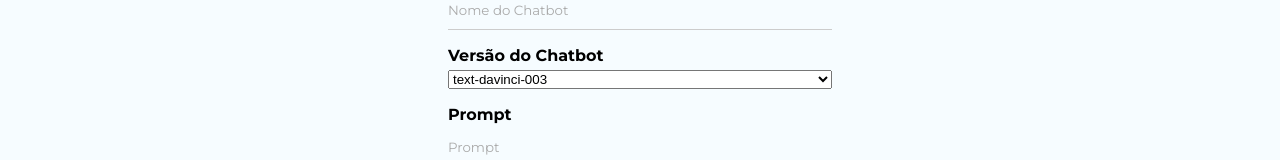
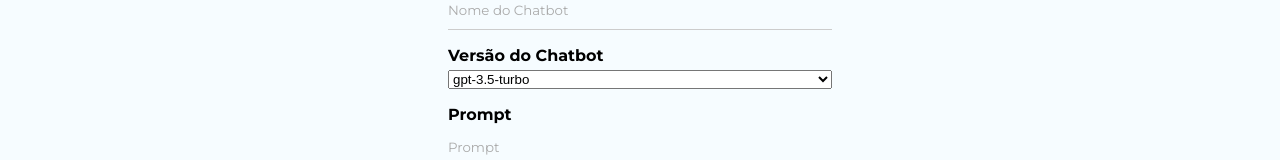
Before and after one commit to Flayban/projeto-chatbot, a React (Create React App) app: page / in a window 1280 px wide. Shown: the part 164-324 px from the top of the page. Built offline with nearby package versions, Linux system fonts and the light colour scheme; no server answers; sample sign-in values are in the browser's storage.

Commit message:
Conexão funcional com o chatbot atualizado

```diff
--- a/src/Pages/BaseInfo/BaseInfo.jsx
+++ b/src/Pages/BaseInfo/BaseInfo.jsx
@@ -11,12 +11,10 @@ const BaseInfo = () => {
   const [configData, setConfigData] = useState([]);
 
   const optionsVersion =[
-    "text-davinci-003",
-    "text-davinci-002",
-    "text-davinci-001",
-    "text-curie-001",
-    "text-babbage-001",
-    "text-ada-001"
+    "gpt-3.5-turbo",
+    "gpt-3.5-turbo-0613",
+    "gpt-3.5-turbo-16k",
+    "gpt-3.5-turbo-16k-0613"
   ]
 
   const handleFileUpload = async (event) => {
@@ -112,8 +110,6 @@ const BaseInfo = () => {
             <option value={optionsVersion[1]}>{optionsVersion[1]}</option>
             <option value={optionsVersion[2]}>{optionsVersion[2]}</option>
             <option value={optionsVersion[3]}>{optionsVersion[3]}</option>
-            <option value={optionsVersion[4]}>{optionsVersion[4]}</option>
-            <option value={optionsVersion[5]}>{optionsVersion[5]}</option>
           </select>
         </label>
         <label>
--- a/src/Pages/Chat/Chat.jsx
+++ b/src/Pages/Chat/Chat.jsx
@@ -23,21 +23,6 @@ const Chat = () => {
     }
   }
 
-  const initialPrompt = useCallback( async()=>{
-    try {
-      await axios.post('http://localhost:3333/api/call', {prompt: configData.prompt})
-    } catch (error) {
-      console.log("Error:", error)
-    }
-  }, [configData])
-
-  const initialPromptTXT = useCallback( async()=>{
-    try {
-      await axios.post('http://localhost:3333/api/call', {prompt: configData.file})
-    } catch (error) {
-      console.log("Error:", error)
-    }
-  }, [configData])
 
   useEffect(() => {
     fetchData()
@@ -49,24 +34,14 @@ const Chat = () => {
     }
   }, [configData])
 
-  useEffect(() => {
-    if (configData.prompt) {
-      initialPrompt()
-    }
-  }, [configData.prompt, initialPrompt])
-  useEffect(()=>{
-    if(configData.file){
-      initialPromptTXT()
-    }
-  },[configData.file, initialPromptTXT])
-
   const handleSubmit = async() => {
     if (inputMessage) {
+      configData.prompt = inputMessage
       const newMessages = [ ...messages, {text: inputMessage, sent: true}]
       setMessages(newMessages)
       setInputMessage('')
       try {
-        const response = await axios.post('http://localhost:3333/api/call', {prompt: inputMessage})
+        const response = await axios.post('http://localhost:3333/api/call', configData)
         setMessages([...newMessages,{text:response.data, sent:false}])
       } catch (error) {
         console.log("Error:", error)
```
